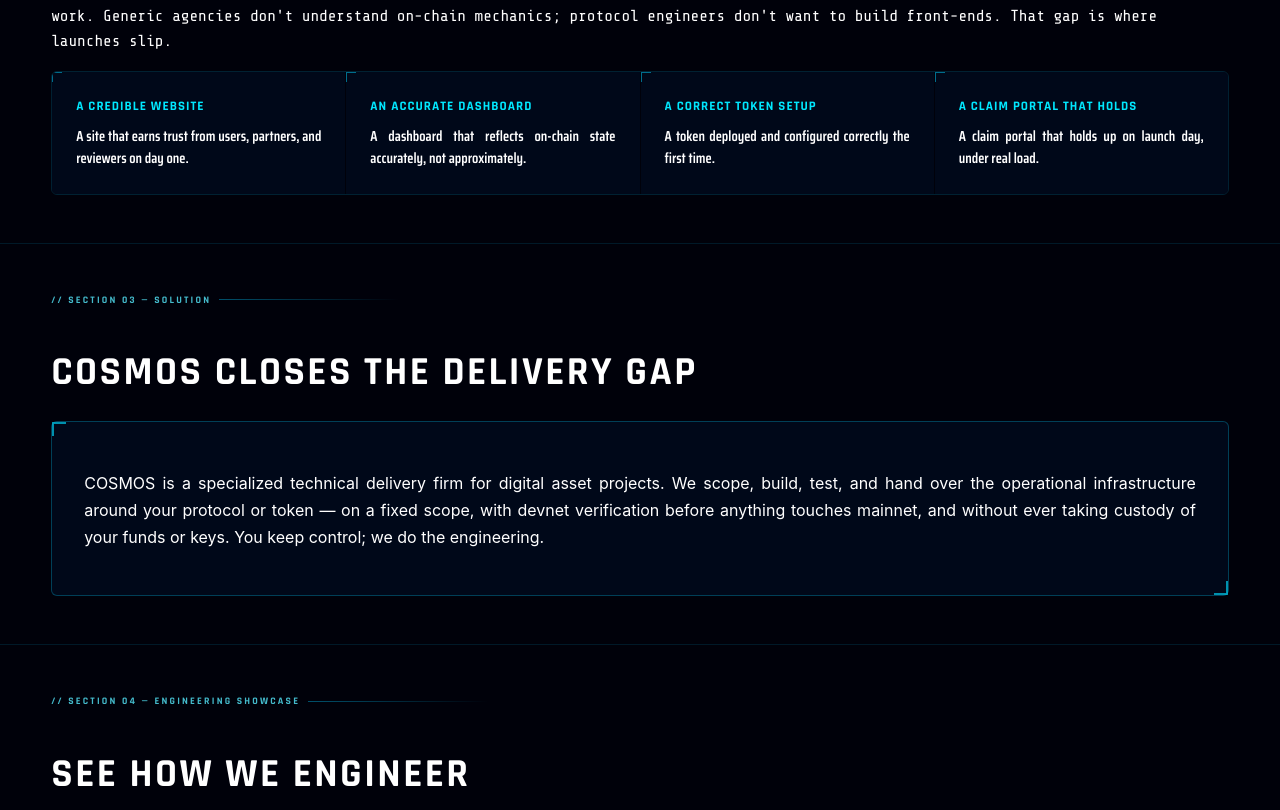
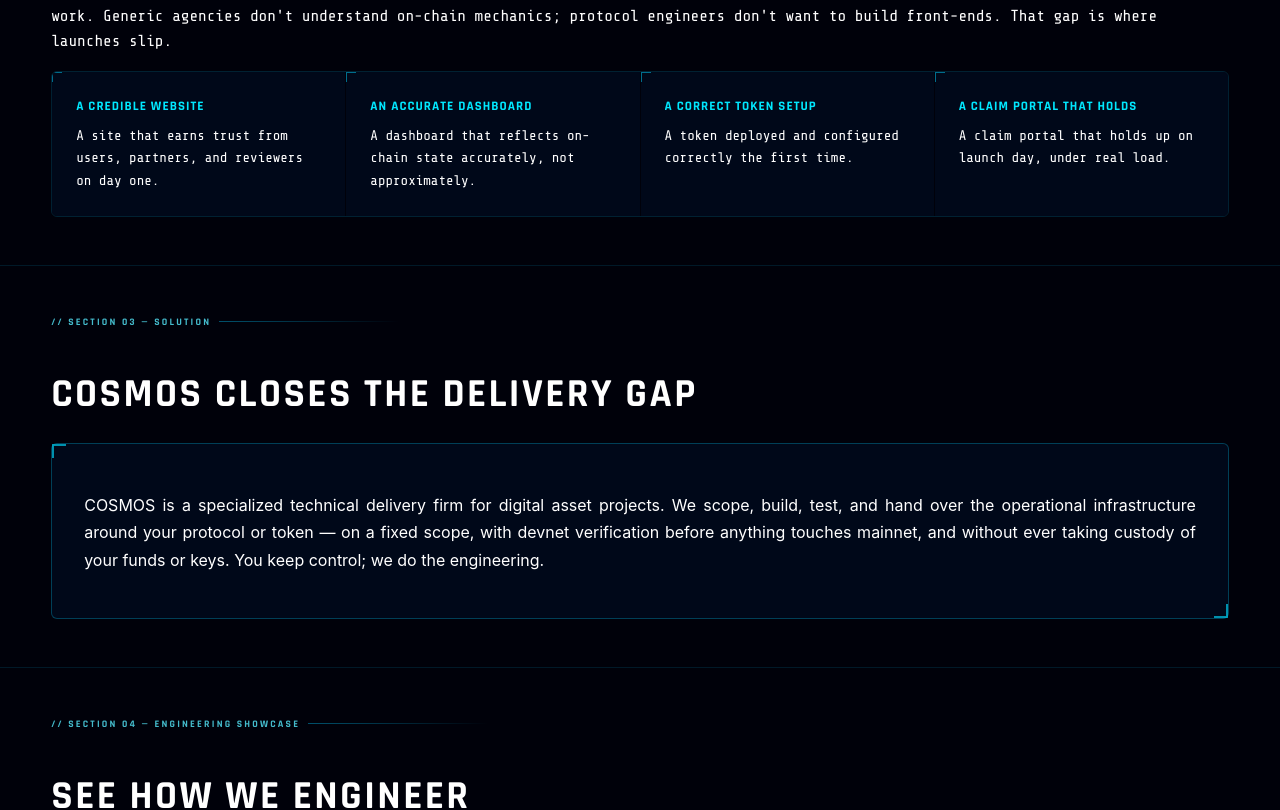
Before and after one commit to cosmosledgerlabs/cosmosledgerlabs-website, a Next.js app: page / in a window 1280 px wide. Shown: the part 1000-1810 px from the top of the page. Built offline with nearby package versions, Linux system fonts and the light colour scheme; no server answers.

Commit message:
Refactor cardText styles and add gapProse styles

```diff
--- a/components/Sections.module.css
+++ b/components/Sections.module.css
@@ -67,18 +67,7 @@
   white-space: nowrap; /* 保持一行 */
   overflow: hidden; text-overflow: ellipsis;
 }
-.cardText {
-  font-family: 'Saira Condensed', 'Share Tech', sans-serif;
-  font-weight: 600;
-  font-size: clamp(13.5px, 1.4vw, 14.5px);
-  color: var(--text);
-  line-height: 1.55;
-  text-align: justify;
-  text-justify: inter-word;
-  -webkit-hyphens: none;
-  hyphens: none;
-  text-wrap: pretty;
-}
+.cardText { font-family:'Share Tech Mono',monospace; font-size:clamp(13px,1.4vw,14px); color:var(--text); line-height:1.6; }
 
 /* ===== ARCHITECTURE ===== */
 .archList { display:flex; flex-direction:column; gap:4px; margin-top:16px; }
@@ -254,3 +243,21 @@
 .fTitleBar{ display:block; width:fit-content; margin:14px auto 16px; padding:10px 26px; font-size:14px; }
 .fBody{ font-family:-apple-system,BlinkMacSystemFont,'Segoe UI',Roboto,Helvetica,Arial,sans-serif; text-align:justify; text-align-last:left; hyphens:auto; font-size:13.5px; line-height:1.75; }
 @media(max-width:767px){ .fCard{ padding:22px 20px; } .fNum{ font-size:38px; } .fTitleBar{ padding:9px 22px; } .fBody{ text-align:left; font-size:13px; } }
+
+/* ===== DELIVERY GAP section only: bold condensed, justified (2026-09-12) ===== */
+.gapProse {
+  font-family: 'Saira Condensed', 'Share Tech', sans-serif;
+  font-weight: 600;
+  font-size: clamp(14px, 1.5vw, 15px);
+  line-height: 1.55;
+  text-align: justify;
+  text-justify: inter-word;
+  -webkit-hyphens: none;
+  hyphens: none;
+  text-wrap: pretty;
+}
+
+.gapTight {
+  padding: 14px 16px;
+  gap: 4px;
+}
```
